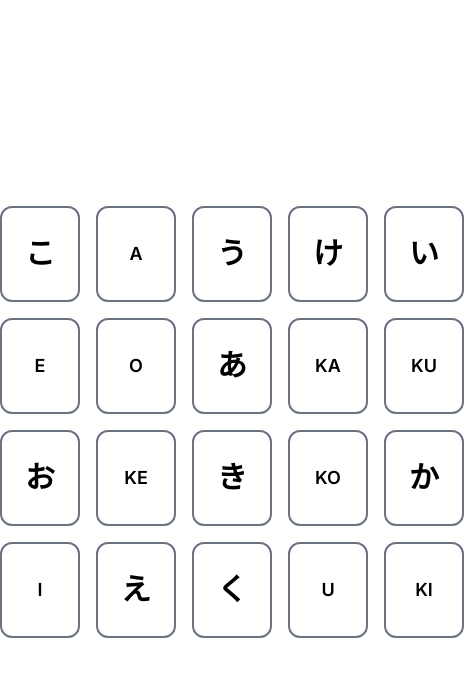
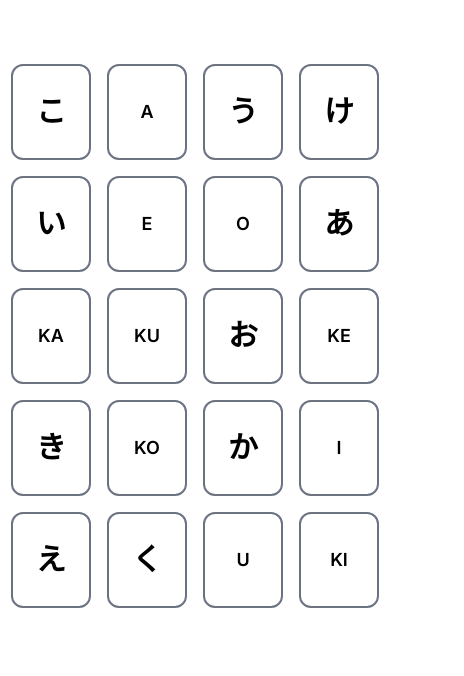
Before and after one commit to julionm/pairs-game, a React (Vite) app: page / in a window 390 px wide. Shown: the top 676 px of the page, 464 px wide, since content can reach past the window. Built offline with nearby package versions, Linux system fonts and the light colour scheme.

Commit message:
feat: Adding new header and fixing board for Mobile

```diff
--- a/src/App.tsx
+++ b/src/App.tsx
@@ -1,7 +1,11 @@
+import { Header } from 'components/Header';
 import { PairsGamePage } from './pages/PairsGame';
 
 export function App() {
   return (
-    <PairsGamePage />
+    <>
+      <Header />
+      <PairsGamePage />
+    </>
   )
 }
--- a/src/components/Cards/CardBoard/index.tsx
+++ b/src/components/Cards/CardBoard/index.tsx
@@ -62,7 +62,7 @@ export function CardBoard({ initialCards, answerChecker, answerSize, onGameFinis
     return (
         <div
             id="board"
-            className={`max-w-screen-lg grid grid-cols-[repeat(5,auto)] justify-center gap-4 mx-auto`}>
+            className={`max-w-screen-lg flex flex-wrap sm:grid sm:grid-cols-[repeat(5,auto)] justify-center gap-4 mx-auto`}>
             {
                 initialCards.map((card: Card) => (
                     <SimpleCard
--- /dev/null
+++ b/src/components/Header/index.tsx
@@ -0,0 +1,7 @@
+export function Header() {
+    return (
+        <div className="sticky h-12">
+
+        </div>
+    );
+}
--- a/src/components/PairsGame/index.tsx
+++ b/src/components/PairsGame/index.tsx
@@ -95,7 +95,7 @@ export function PairsGame({ pairs }: PairsGameOptions) {
     }
 
     return (
-        <div className="h-full w-full grid items-center">
+        <div className="h-full w-full grid items-center py-4">
             <CardBoard
                 initialCards={randomCards}
                 answerChecker={isPair}
--- a/src/pages/PairsGame/index.tsx
+++ b/src/pages/PairsGame/index.tsx
@@ -46,7 +46,7 @@ const PAIRS: Card[][] = [
 
 export function PairsGamePage() {
    return (
-        <div id="container" className="h-screen w-full">
+        <div id="container" className="min-h-screen w-full">
             <PairsGame pairs={PAIRS} />
         </div>
    );
```
